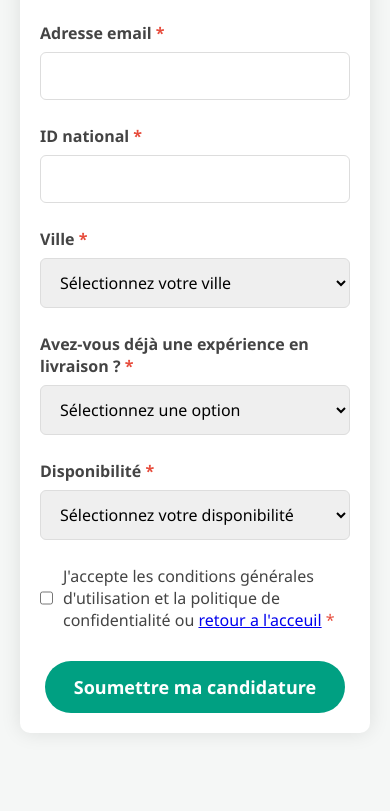
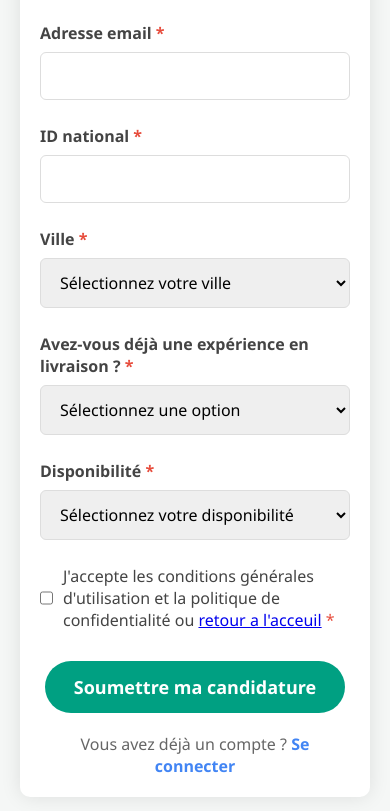
Before and after one commit to AzizBENJEMMAA/ProjetS2, a plain HTML site: page inscritCoursier.html in a window 390 px wide. Shown: the part 419-1230 px from the top of the page. Before the commit the page ends 1172 px from the top, so only its background shows below. Drawn offline with Linux system fonts and the light colour scheme.

Commit message:
Update inscritCoursier.html

```diff
--- a/inscritCoursier.html
+++ b/inscritCoursier.html
@@ -29,7 +29,7 @@
         }
 
         .logo {
-            height: 40px;
+            height: 120px;
             width: auto;
         }
         .container {
@@ -190,12 +190,27 @@
             .form-container {
                 padding: 20px;
             }
+            .form-footer {
+            text-align: center;
+            margin-top: 20px;
+            color: #666;
+        }
+
+        .form-footer a {
+            color: #4285f4;
+            text-decoration: none;
+            font-weight: bold;
+        }
+
+        .form-footer a:hover {
+            text-decoration: underline;
+        }
         }
     </style>
 </head>
 <body>
         <header class="hh">
-        <img src="logo_sushi.png" alt="Logo" class="logo">
+        <img src="Fastry LOGO blanc.png" alt="Logo" class="logo">
     </header>
     <div class="container">
         <div class="header">
@@ -276,6 +291,9 @@
                 </div>
 
                 <button type="submit" class="btn">Soumettre ma candidature</button>
+                <div class="form-footer">
+                    <p>Vous avez déjà un compte ? <a href="conexionCoursier.html">Se connecter</a></p>
+                </div>
 
             </form>
         </div>
```
